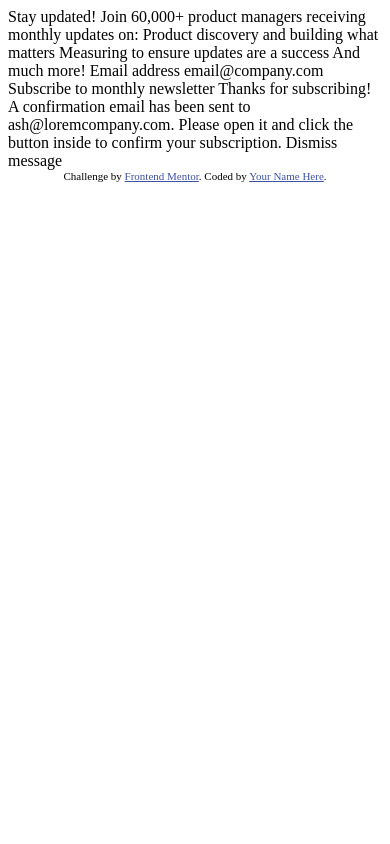
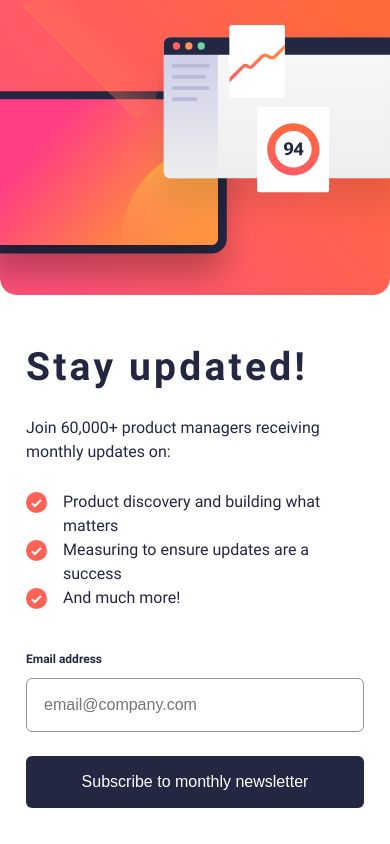
Before and after one commit to reqayasa/fmr-newsletter-sign-up, a plain HTML site: page index.html in a window 390 px wide. Drawn offline with Linux system fonts and the light colour scheme.

Commit message:
mobile design
basic layout without active and hover state

```diff
--- /dev/null
+++ b/dist/style.css
@@ -0,0 +1,117 @@
+@font-face {
+  font-family: "roboto";
+  src: url(../assets/fonts/Roboto-Regular.ttf);
+  font-weight: 400;
+  font-style: normal;
+}
+
+@font-face {
+  font-family: "roboto";
+  src: url(../assets/fonts/Roboto-Bold.ttf);
+  font-weight: 700;
+  font-style: normal;
+}
+
+
+:root {
+  --tomato: hsl(4, 100%, 67%;);
+  --dark-slate-grey: hsl(234, 29%, 20%);
+  --charcoal-grey: hsl(235, 18%, 26%);
+  --grey: hsl(231, 7%, 60%);
+  --white: hsl(0, 0%, 100%);
+}
+
+html {
+  box-sizing: border-box;
+  font-size: 100%;
+}
+
+*, *::before, *::after {
+  box-sizing: inherit;
+  text-decoration: none;
+  padding: 0;
+  margin: 0;
+}
+
+body {
+  margin: 0;
+  padding: 0;
+  font-family: "roboto";
+  font-weight: 400;
+  color: var(--dark-slate-grey);
+}
+
+/* Mobile FIrst */
+h1 {
+  font-size: calc(39 / 16 * 1rem);
+  padding-bottom: calc(26 / 16 * 1rem);
+  letter-spacing: calc(0.2 * 1rem);;
+}
+
+p {
+  line-height: 1.5;
+  padding-bottom: calc(26 / 16 * 1rem);
+}
+
+ul {
+  line-height: 1.5;
+  /* margin-left: calc(20 / 16 * 1rem); */
+}
+
+ul > li {
+  list-style: none;
+  position: relative;
+  padding-left: calc(37 / 16 * 1rem);
+
+}
+
+ul > li::before {
+  position: absolute;
+  top: calc(2 / 16 * 1rem);
+  left: 0;
+  content: url("../assets/images/icon-list.svg");
+}
+
+.content {
+  margin-top: calc(49 / 16 * 1rem);
+  margin-left: calc(26 / 16 * 1rem);;
+  margin-right: calc(26 / 16 * 1rem);;
+}
+
+.content form {
+  padding-top: calc(42 / 16 * 1rem);
+  display: flex;
+  flex-direction: column;
+}
+
+.content form label {
+  font-size: calc(12 / 16 * 1rem);
+  font-weight: 700;
+  padding-bottom: calc(12 / 16 * 1rem);
+}
+
+.content form input[type=text]{
+  padding: calc(17 / 16 * 1rem);
+  margin-bottom: calc(24 / 16 * 1rem);;
+  border: 1px solid var(--grey);
+  border-radius: calc(6 / 16 * 1rem);
+  font-size: 1rem;
+  color: var(--grey);
+}
+
+.content form input[type=submit]{
+  padding-top: calc(17 / 16 * 1rem);
+  padding-bottom: calc(17 / 16 * 1rem);
+  background-color: var(--dark-slate-grey);
+  border: none;
+  border-radius: calc(6 / 16 * 1rem);
+  font-size: 1rem;
+  color: var(--white);
+  box-shadow: none;
+}
+
+.ilustration > img {
+  display: block;
+  object-fit: cover;
+  width: 100%;
+}
--- a/index.html
+++ b/index.html
@@ -5,35 +5,47 @@
   <meta name="viewport" content="width=device-width, initial-scale=1.0"> <!-- displays site properly based on user's device -->
 
   <link rel="icon" type="image/png" sizes="32x32" href="./assets/images/favicon-32x32.png">
+  <link rel="stylesheet" href="dist/style.css">
+  <script defer type="text/javascript" src="dist/script.js"></script>
 
   <title>Frontend Mentor | Newsletter sign-up form with success message</title>
 
   <!-- Feel free to remove these styles or customise in your own stylesheet 👍 -->
-  <style>
+  <!-- <style>
     .attribution { font-size: 11px; text-align: center; }
     .attribution a { color: hsl(228, 45%, 44%); }
-  </style>
+  </style> -->
 </head>
 <body>
+  <main>
+    <div class="ilustration">
+      <img src="./assets/images/illustration-sign-up-mobile.svg" alt="illustration sign up mobile">
+    </div>
+    <div class="content">
+      <h1>
+        Stay updated!
+      </h1>
+      <p>
+        Join 60,000+ product managers receiving monthly updates on:
+      </p>
 
-  <!-- Sign-up form start -->
+      <ul>
+        <li>Product discovery and building what matters</li>
+        <li>Measuring to ensure updates are a success</li>
+        <li>And much more!</li>
+      </ul>
 
-  Stay updated!
+      <form action="">
+        <label for="email">Email address</label>
+        <input type="text" placeholder="email@company.com">
+        <input type="submit" value="Subscribe to monthly newsletter">
+      </form>
+    </div>
+  </main>
 
-  Join 60,000+ product managers receiving monthly updates on:
 
-  Product discovery and building what matters
-  Measuring to ensure updates are a success
-  And much more!
-
-  Email address
-  email@company.com
-
-  Subscribe to monthly newsletter
-
-  <!-- Sign-up form end -->
-
-  <!-- Success message start -->
+<!--
+  Success message start
 
   Thanks for subscribing!
 
@@ -42,11 +54,11 @@
 
   Dismiss message
 
-  <!-- Success message end -->
+  Success message end
 
   <div class="attribution">
     Challenge by <a href="https://www.frontendmentor.io?ref=challenge" target="_blank">Frontend Mentor</a>.
     Coded by <a href="#">Your Name Here</a>.
-  </div>
+  </div> -->
 </body>
 </html>
```
Also changed, not shown: dist/script.js (added).
